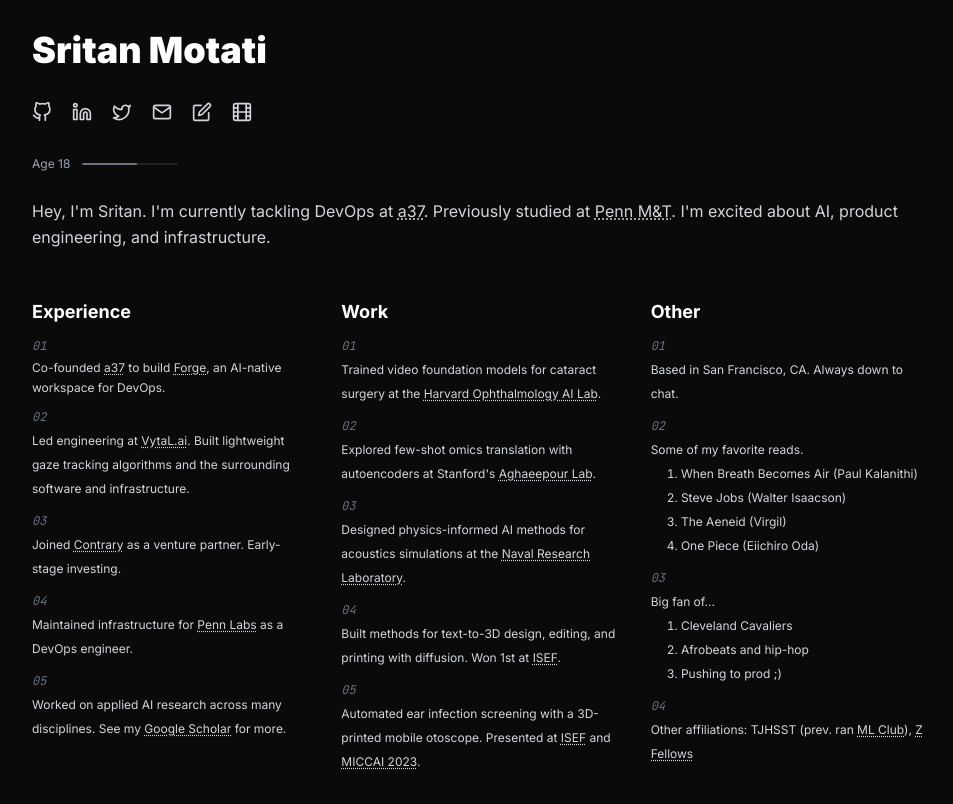
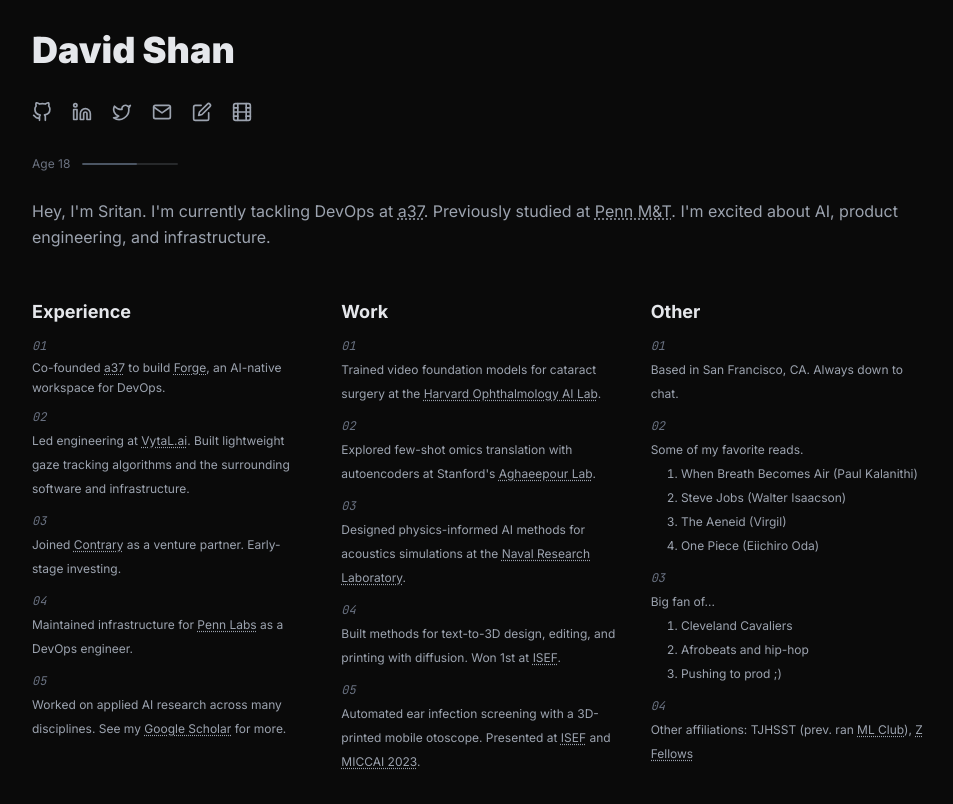
Before and after one commit to DavidBShan/WebsiteV2, a Next.js app: page / in a window 1280 px wide. Shown: the whole page, without its empty margins (160-1113 px from the left). Built offline with nearby package versions, Linux system fonts and the light colour scheme.

Commit message:
fixed font

```diff
--- a/app/components/AgeProgress.tsx
+++ b/app/components/AgeProgress.tsx
@@ -57,7 +57,7 @@
       <span
         className="text-xs"
         style={{
-          color: isDarkMode ? '#9ca3af' : '#6b7280',
+          color: isDarkMode ? '#6b7280' : '#9ca3af',
         }}
       >
         Age {currentAge}
@@ -67,14 +67,14 @@
       <div
         className="w-16 sm:w-24 h-[2px] rounded-full overflow-hidden"
         style={{
-          backgroundColor: isDarkMode ? "rgba(255, 255, 255, 0.1)" : "rgba(0, 0, 0, 0.08)",
+          backgroundColor: isDarkMode ? "rgba(156, 163, 175, 0.2)" : "rgba(75, 85, 99, 0.15)",
         }}
       >
         <div
           className="h-full rounded-full transition-all duration-700 ease-out"
           style={{
             width: `${progress}%`,
-            backgroundColor: isDarkMode ? "#6b7280" : "#9ca3af",
+            backgroundColor: isDarkMode ? "#4b5563" : "#9ca3af",
           }}
         />
       </div>
--- a/app/globals.css
+++ b/app/globals.css
@@ -2,12 +2,12 @@
 
 :root {
   --background: #f9fafb;
-  --foreground: #000000;
+  --foreground: #4b5563;
 }
 
 .dark {
   --background: #0a0a0a;
-  --foreground: #d1d5db;
+  --foreground: #9ca3af;
 }
 
 @theme inline {
@@ -47,11 +47,11 @@
 }
 
 .href-text:hover {
-  color: #000000;
+  color: #374151;
 }
 
 .dark .href-text:hover {
-  color: #fff;
+  color: #e5e7eb;
 }
 
 p, li, div, span, a {
--- a/app/layout.tsx
+++ b/app/layout.tsx
@@ -15,9 +15,9 @@
 });
 
 export const metadata: Metadata = {
-  title: "Sritan Motati",
+  title: "David Shan",
   description:
-    "Personal portfolio of Sritan Motati - DevOps engineer, AI researcher, and product builder.",
+    "Website of David Shan - CTO of Clado",
 };
 
 export default function RootLayout({
--- a/app/page.tsx
+++ b/app/page.tsx
@@ -60,10 +60,10 @@
                 <h1
                   className="text-3xl sm:text-4xl font-black"
                   style={{
-                    color: isDarkMode ? "#ffffff" : "#000000"
+                    color: isDarkMode ? "#e5e7eb" : "#374151"
                   }}
                 >
-                  Sritan Motati
+                  David Shan
                 </h1>
                 {/* Theme Toggle - positioned absolutely, hidden on mobile */}
                 <div className="hidden sm:block fadeIn" style={{
@@ -91,7 +91,7 @@
                   target="_blank"
                   rel="noopener noreferrer"
                   className="hover:opacity-80 p-1 -m-1"
-                  style={{ color: isDarkMode ? '#d1d5db' : '#000000' }}
+                  style={{ color: isDarkMode ? '#9ca3af' : '#4b5563' }}
                 >
                   <svg
                     stroke="currentColor"
@@ -114,7 +114,7 @@
                   target="_blank"
                   rel="noopener noreferrer"
                   className="hover:opacity-80 p-1 -m-1"
-                  style={{ color: isDarkMode ? '#d1d5db' : '#000000' }}
+                  style={{ color: isDarkMode ? '#9ca3af' : '#4b5563' }}
                 >
                   <svg
                     stroke="currentColor"
@@ -139,7 +139,7 @@
                   target="_blank"
                   rel="noopener noreferrer"
                   className="hover:opacity-80 p-1 -m-1"
-                  style={{ color: isDarkMode ? '#d1d5db' : '#000000' }}
+                  style={{ color: isDarkMode ? '#9ca3af' : '#4b5563' }}
                 >
                   <svg
                     stroke="currentColor"
@@ -162,7 +162,7 @@
                   target="_blank"
                   rel="noopener noreferrer"
                   className="hover:opacity-80 p-1 -m-1"
-                  style={{ color: isDarkMode ? '#d1d5db' : '#000000' }}
+                  style={{ color: isDarkMode ? '#9ca3af' : '#4b5563' }}
                 >
                   <svg
                     stroke="currentColor"
@@ -186,7 +186,7 @@
                   target="_blank"
                   rel="noopener noreferrer"
                   className="hover:opacity-80 p-1 -m-1"
-                  style={{ color: isDarkMode ? '#d1d5db' : '#000000' }}
+                  style={{ color: isDarkMode ? '#9ca3af' : '#4b5563' }}
                 >
                   <svg
                     stroke="currentColor"
@@ -210,7 +210,7 @@
                   target="_blank"
                   rel="noopener noreferrer"
                   className="hover:opacity-80 p-1 -m-1"
-                  style={{ color: isDarkMode ? '#d1d5db' : '#000000' }}
+                  style={{ color: isDarkMode ? '#9ca3af' : '#4b5563' }}
                 >
                   <svg
                     stroke="currentColor"
@@ -252,7 +252,7 @@
           </div>
 
           <section className="animate-fade-in delay-400">
-            <p className="leading-relaxed text-sm sm:text-base" style={{ color: isDarkMode ? '#d1d5db' : '#000000' }}>
+            <p className="leading-relaxed text-sm sm:text-base" style={{ color: isDarkMode ? '#9ca3af' : '#4b5563' }}>
               Hey, I'm Sritan. I'm currently tackling DevOps at{" "}
               <a
                 target="_blank"
@@ -284,7 +284,7 @@
                 className="text-base sm:text-lg font-bold animate-fade-in delay-700"
                 style={{
                   marginBottom: "0.75rem",
-                  color: isDarkMode ? "#ffffff" : "#000000"
+                  color: isDarkMode ? "#e5e7eb" : "#374151"
                 }}
               >
                 Experience
@@ -296,7 +296,7 @@
                   gap: "0.75rem",
                 }}
               >
-                <li className="text-xs leading-relaxed animate-fade-in delay-900 w-full" style={{ color: isDarkMode ? '#d1d5db' : '#000000' }}>
+                <li className="text-xs leading-relaxed animate-fade-in delay-900 w-full" style={{ color: isDarkMode ? '#9ca3af' : '#4b5563' }}>
                   <div
                     className="text-xs italic text-gray-500 dark:text-gray-500 font-mono"
                     style={{ marginBottom: "0.25rem" }}
@@ -325,7 +325,7 @@
                     , an AI-native workspace for DevOps.
                   </p>
                 </li>
-                <li className="text-xs leading-loose animate-fade-in delay-1100" style={{ color: isDarkMode ? '#d1d5db' : '#000000' }}>
+                <li className="text-xs leading-loose animate-fade-in delay-1100" style={{ color: isDarkMode ? '#9ca3af' : '#4b5563' }}>
                   <div
                     className="text-xs italic text-gray-500 dark:text-gray-500 font-mono"
                     style={{ marginBottom: "0.25rem" }}
@@ -346,7 +346,7 @@
                     surrounding software and infrastructure.
                   </p>
                 </li>
-                <li className="text-xs leading-loose animate-fade-in delay-1300" style={{ color: isDarkMode ? '#d1d5db' : '#000000' }}>
+                <li className="text-xs leading-loose animate-fade-in delay-1300" style={{ color: isDarkMode ? '#9ca3af' : '#4b5563' }}>
                   <div
                     className="text-xs italic text-gray-500 dark:text-gray-500 font-mono"
                     style={{ marginBottom: "0.25rem" }}
@@ -366,7 +366,7 @@
                     as a venture partner. Early-stage investing.
                   </p>
                 </li>
-                <li className="text-xs leading-loose animate-fade-in delay-1500" style={{ color: isDarkMode ? '#d1d5db' : '#000000' }}>
+                <li className="text-xs leading-loose animate-fade-in delay-1500" style={{ color: isDarkMode ? '#9ca3af' : '#4b5563' }}>
                   <div
                     className="text-xs italic text-gray-500 dark:text-gray-500 font-mono"
                     style={{ marginBottom: "0.25rem" }}
@@ -386,7 +386,7 @@
                     as a DevOps engineer.
                   </p>
                 </li>
-                <li className="text-xs leading-loose animate-fade-in delay-1700" style={{ color: isDarkMode ? '#d1d5db' : '#000000' }}>
+                <li className="text-xs leading-loose animate-fade-in delay-1700" style={{ color: isDarkMode ? '#9ca3af' : '#4b5563' }}>
                   <div
                     className="text-xs italic text-gray-500 dark:text-gray-500 font-mono"
                     style={{ marginBottom: "0.25rem" }}
@@ -415,7 +415,7 @@
                 className="text-base sm:text-lg font-bold animate-fade-in delay-700"
                 style={{
                   marginBottom: "0.75rem",
-                  color: isDarkMode ? "#ffffff" : "#000000"
+                  color: isDarkMode ? "#e5e7eb" : "#374151"
                 }}
               >
                 Work
@@ -427,7 +427,7 @@
                   gap: "0.75rem",
                 }}
               >
-                <li className="text-xs leading-loose animate-fade-in delay-900" style={{ color: isDarkMode ? '#d1d5db' : '#000000' }}>
+                <li className="text-xs leading-loose animate-fade-in delay-900" style={{ color: isDarkMode ? '#9ca3af' : '#4b5563' }}>
                   <div
                     className="text-xs italic text-gray-500 dark:text-gray-500 font-mono"
                     style={{ marginBottom: "0.25rem" }}
@@ -447,7 +447,7 @@
                     .
                   </p>
                 </li>
-                <li className="text-xs leading-loose animate-fade-in delay-1100" style={{ color: isDarkMode ? '#d1d5db' : '#000000' }}>
+                <li className="text-xs leading-loose animate-fade-in delay-1100" style={{ color: isDarkMode ? '#9ca3af' : '#4b5563' }}>
                   <div
                     className="text-xs italic text-gray-500 dark:text-gray-500 font-mono"
                     style={{ marginBottom: "0.25rem" }}
@@ -468,7 +468,7 @@
                     .
                   </p>
                 </li>
-                <li className="text-xs leading-loose animate-fade-in delay-1300" style={{ color: isDarkMode ? '#d1d5db' : '#000000' }}>
+                <li className="text-xs leading-loose animate-fade-in delay-1300" style={{ color: isDarkMode ? '#9ca3af' : '#4b5563' }}>
                   <div
                     className="text-xs italic text-gray-500 dark:text-gray-500 font-mono"
                     style={{ marginBottom: "0.25rem" }}
@@ -489,7 +489,7 @@
                     .
                   </p>
                 </li>
-                <li className="text-xs leading-loose animate-fade-in delay-1500" style={{ color: isDarkMode ? '#d1d5db' : '#000000' }}>
+                <li className="text-xs leading-loose animate-fade-in delay-1500" style={{ color: isDarkMode ? '#9ca3af' : '#4b5563' }}>
                   <div
                     className="text-xs italic text-gray-500 dark:text-gray-500 font-mono"
                     style={{ marginBottom: "0.25rem" }}
@@ -510,7 +510,7 @@
                     .
                   </p>
                 </li>
-                <li className="text-xs leading-loose animate-fade-in delay-1700" style={{ color: isDarkMode ? '#d1d5db' : '#000000' }}>
+                <li className="text-xs leading-loose animate-fade-in delay-1700" style={{ color: isDarkMode ? '#9ca3af' : '#4b5563' }}>
                   <div
                     className="text-xs italic text-gray-500 dark:text-gray-500 font-mono"
                     style={{ marginBottom: "0.25rem" }}
@@ -548,7 +548,7 @@
                 className="text-base sm:text-lg font-bold animate-fade-in delay-700"
                 style={{
                   marginBottom: "0.75rem",
-                  color: isDarkMode ? "#ffffff" : "#000000"
+                  color: isDarkMode ? "#e5e7eb" : "#374151"
                 }}
               >
                 Other
@@ -560,7 +560,7 @@
                   gap: "0.75rem",
                 }}
               >
-                <li className="text-xs leading-loose animate-fade-in delay-900" style={{ color: isDarkMode ? '#d1d5db' : '#000000' }}>
+                <li className="text-xs leading-loose animate-fade-in delay-900" style={{ color: isDarkMode ? '#9ca3af' : '#4b5563' }}>
                   <div
                     className="text-xs italic text-gray-500 dark:text-gray-500 font-mono"
                     style={{ marginBottom: "0.25rem" }}
@@ -571,7 +571,7 @@
                     <p>Based in San Francisco, CA. Always down to chat.</p>
                   </div>
                 </li>
-                <li className="text-xs leading-loose animate-fade-in delay-1100" style={{ color: isDarkMode ? '#d1d5db' : '#000000' }}>
+                <li className="text-xs leading-loose animate-fade-in delay-1100" style={{ color: isDarkMode ? '#9ca3af' : '#4b5563' }}>
                   <div
                     className="text-xs italic text-gray-500 dark:text-gray-500 font-mono"
                     style={{ marginBottom: "0.25rem" }}
@@ -588,7 +588,7 @@
                     </ol>
                   </div>
                 </li>
-                <li className="text-xs leading-loose animate-fade-in delay-1300" style={{ color: isDarkMode ? '#d1d5db' : '#000000' }}>
+                <li className="text-xs leading-loose animate-fade-in delay-1300" style={{ color: isDarkMode ? '#9ca3af' : '#4b5563' }}>
                   <div
                     className="text-xs italic text-gray-500 dark:text-gray-500 font-mono"
                     style={{ marginBottom: "0.25rem" }}
@@ -604,7 +604,7 @@
                     </ol>
                   </div>
                 </li>
-                <li className="text-xs leading-loose animate-fade-in delay-1500" style={{ color: isDarkMode ? '#d1d5db' : '#000000' }}>
+                <li className="text-xs leading-loose animate-fade-in delay-1500" style={{ color: isDarkMode ? '#9ca3af' : '#4b5563' }}>
                   <div
                     className="text-xs italic text-gray-500 dark:text-gray-500 font-mono"
                     style={{ marginBottom: "0.25rem" }}
```
